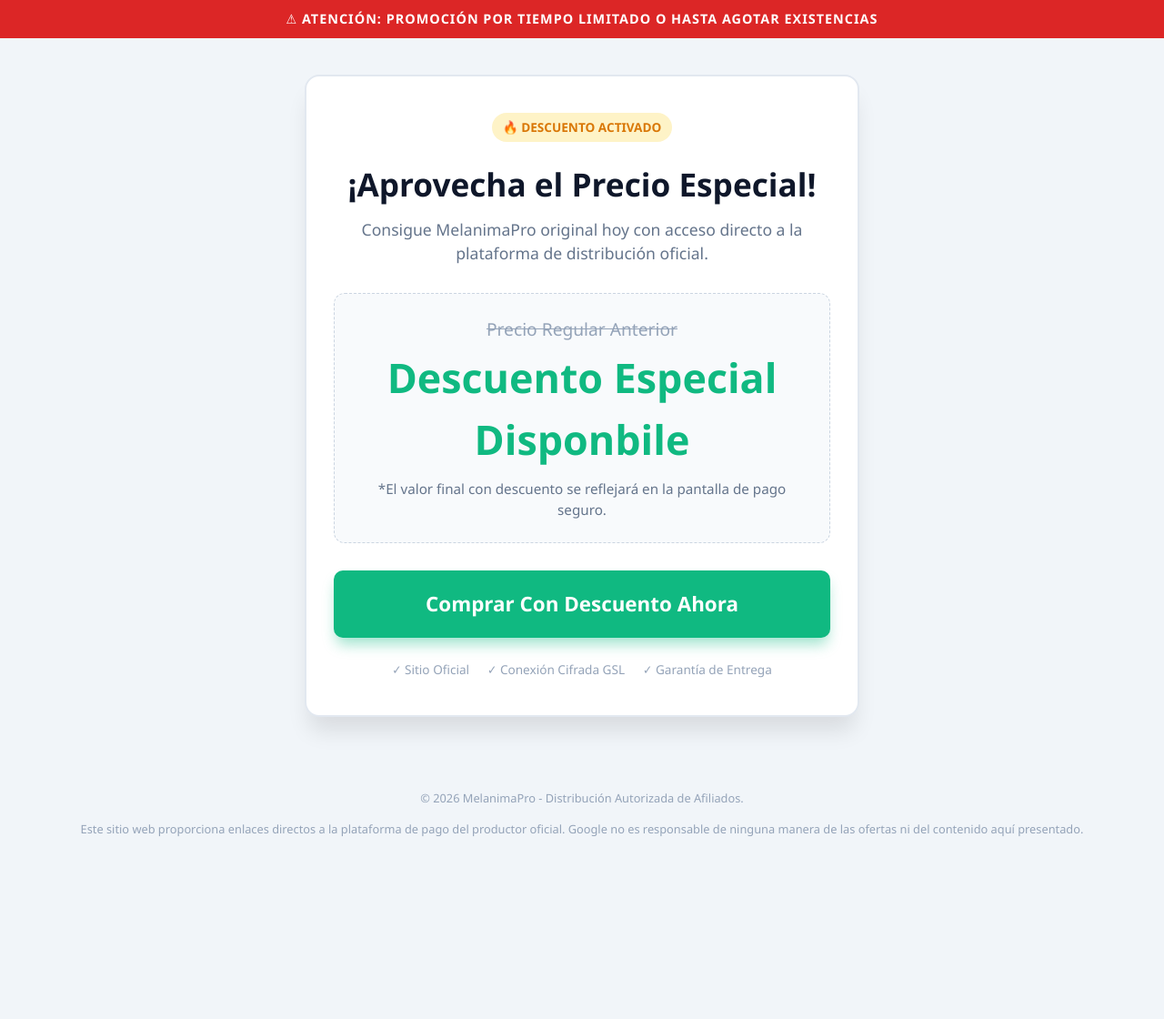
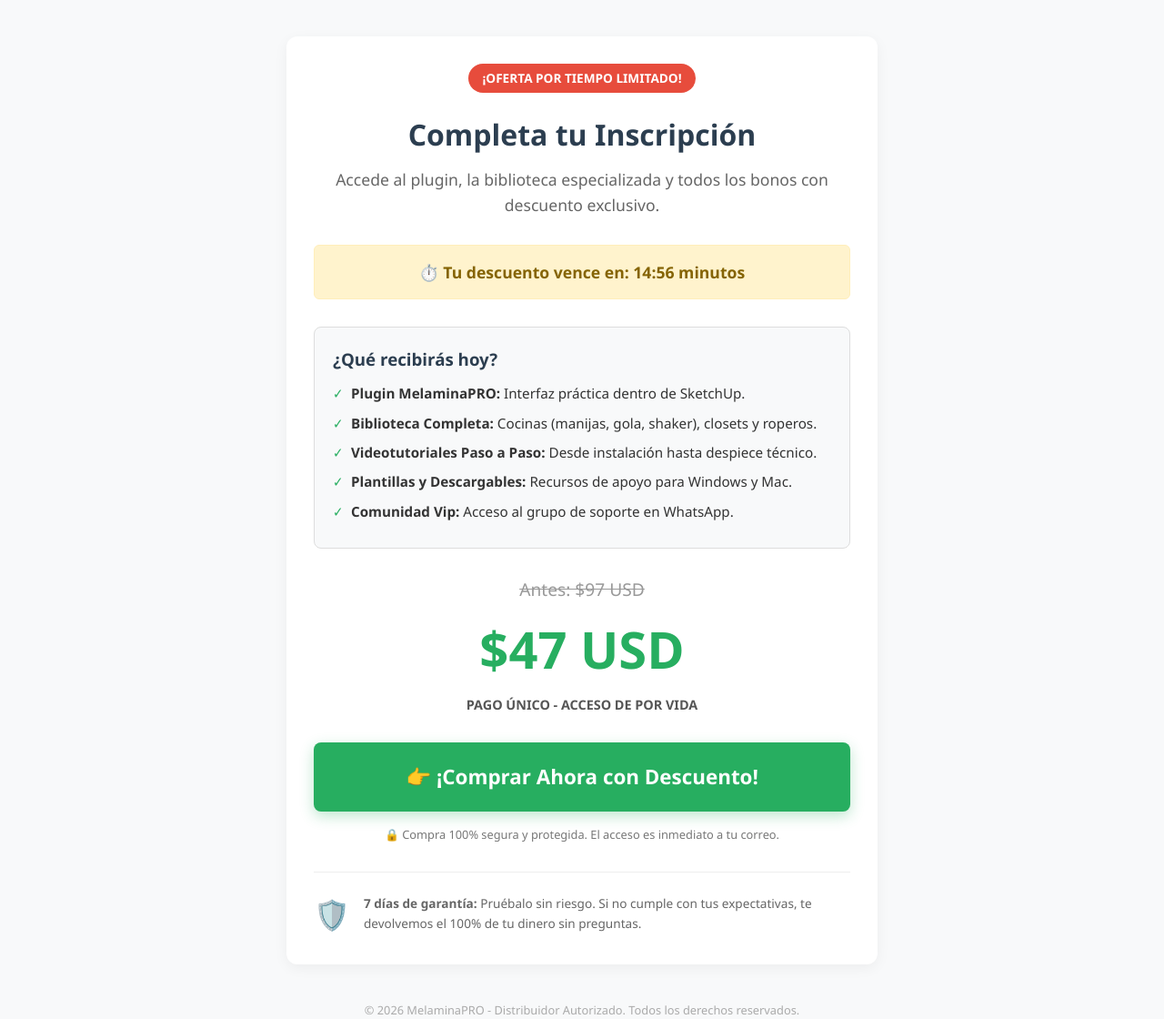
Before and after one commit to AtlasAff/Atlasaff---Repository, a plain HTML site: page melaminapro/oferta/index.html in a window 1280 px wide. Shown: the whole page at 91% size. Before the commit the page ends 960 px from the top, so only its background shows below. Drawn offline with Linux system fonts and the light colour scheme.

Commit message:
Update index.html

```diff
--- a/melaminapro/oferta/index.html
+++ b/melaminapro/oferta/index.html
@@ -3,62 +3,102 @@
 <head>
     <meta charset="UTF-8">
     <meta name="viewport" content="width=device-width, initial-scale=1.0">
-    <title>MelanimaPro - Oferta Exclusiva</title>
+    <title>Oferta Especial - MelaminaPRO</title>
     <style>
         :root {
-            --accent: #dc2626;
-            --primary: #10b981;
-            --primary-hover: #059669;
-            --dark: #1e293b;
-            --light: #f1f5f9;
+            --primary: #e67e22;
+            --dark: #2c3e50;
+            --light: #f8f9fa;
+            --text: #333;
+            --success: #27ae60;
         }
         * { box-sizing: border-box; margin: 0; padding: 0; font-family: 'Segoe UI', Tahoma, Geneva, Verdana, sans-serif; }
-        body { background-color: var(--light); color: #334155; line-height: 1.5; }
-        .promo-banner { background-color: var(--accent); color: white; text-align: center; padding: 10px 20px; font-weight: bold; font-size: 0.9rem; text-transform: uppercase; letter-spacing: 1px; }
-        .wrapper { max-width: 650px; margin: 40px auto; padding: 0 20px; }
-        .card { background: white; padding: 40px 30px; border-radius: 16px; box-shadow: 0 20px 25px -5px rgba(0,0,0,0.1); border: 2px solid #e2e8f0; text-align: center; }
-        h1 { color: #0f172a; font-size: 2.2rem; margin-bottom: 10px; }
-        .subtitle { color: #64748b; font-size: 1.1rem; margin-bottom: 30px; }
-        .price-box { background-color: #f8fafc; padding: 25px; border-radius: 12px; margin-bottom: 30px; border: 1px dashed #cbd5e1; }
-        .old-price { text-decoration: line-through; color: #94a3b8; font-size: 1.2rem; }
-        .new-price { color: var(--primary); font-size: 2.8rem; font-weight: 800; margin: 5px 0; }
-        .badge { display: inline-block; background-color: #fef3c7; color: #d97706; padding: 6px 12px; border-radius: 20px; font-size: 0.85rem; font-weight: bold; margin-bottom: 20px; }
-        .btn { display: block; background-color: var(--primary); color: white; text-decoration: none; padding: 20px; font-size: 1.4rem; font-weight: bold; border-radius: 10px; transition: all 0.3s ease; box-shadow: 0 10px 15px -3px rgba(16, 185, 129, 0.4); }
-        .btn:hover { background-color: var(--primary-hover); transform: translateY(-2px); }
-        .security { display: flex; justify-content: center; gap: 20px; margin-top: 25px; color: #94a3b8; font-size: 0.85rem; }
-        footer { text-align: center; padding: 40px 20px; color: #94a3b8; font-size: 0.8rem; margin-top: 40px; }
+        body { color: var(--text); background-color: var(--light); line-height: 1.6; text-align: center; }
+        .wrapper { max-width: 650px; margin: 40px auto; background: #fff; padding: 30px; border-radius: 12px; box-shadow: 0 4px 15px rgba(0,0,0,0.05); }
+        .badge { display: inline-block; background: #e74c3c; color: white; padding: 5px 15px; font-size: 0.85rem; font-weight: bold; border-radius: 50px; margin-bottom: 20px; text-transform: uppercase; }
+        h1 { font-size: 2rem; color: var(--dark); margin-bottom: 10px; }
+        .subtitle { color: #666; font-size: 1.1rem; margin-bottom: 30px; }
+
+        .box-product { background: var(--light); padding: 20px; border-radius: 8px; text-align: left; margin-bottom: 30px; border: 1px solid #ddd; }
+        .box-product h3 { color: var(--dark); margin-bottom: 10px; }
+        .box-product ul { list-style: none; }
+        .box-product ul li { margin-bottom: 8px; padding-left: 20px; position: relative; font-size: 0.95rem; }
+        .box-product ul li::before { content: "✓"; color: var(--success); font-weight: bold; position: absolute; left: 0; }
+
+        .timer-box { background: #fff3cd; color: #856404; border: 1px solid #ffeeba; padding: 15px; border-radius: 6px; font-weight: bold; margin-bottom: 30px; font-size: 1.1rem; }
+
+        .price-container { margin-bottom: 30px; }
+        .old-price { text-decoration: line-through; color: #999; font-size: 1.2rem; }
+        .current-price { font-size: 3.5rem; color: var(--success); font-weight: bold; margin: 5px 0; }
+        .payment-info { font-size: 0.9rem; color: #555; font-weight: bold; }
+
+        .btn-checkout { display: block; background: var(--success); color: white; padding: 20px; font-size: 1.4rem; font-weight: bold; text-decoration: none; border-radius: 8px; box-shadow: 0 5px 15px rgba(39, 174, 96, 0.3); transition: 0.3s; margin-bottom: 15px; }
+        .btn-checkout:hover { background: #219150; transform: translateY(-2px); }
+
+        .guarantee { display: flex; align-items: center; justify-content: center; gap: 15px; margin-top: 30px; padding-top: 20px; border-top: 1px solid #eee; font-size: 0.85rem; color: #666; text-align: left; }
+        .guarantee-badge { font-size: 2rem; }
+
+        footer { margin-top: 40px; color: #aaa; font-size: 0.8rem; }
     </style>
 </head>
 <body>
 
-    <div class="promo-banner">⚠ ATENCIÓN: Promoción por tiempo limitado o hasta agotar existencias</div>
+    <div class="wrapper">
+        <span class="badge">¡Oferta por tiempo limitado!</span>
+        <h1>Completa tu Inscripción</h1>
+        <p class="subtitle">Accede al plugin, la biblioteca especializada y todos los bonos con descuento exclusivo.</p>
 
-    <div class="wrapper">
-        <div class="card">
-            <span class="badge">🔥 DESCUENTO ACTIVADO</span>
-            <h1>¡Aprovecha el Precio Especial!</h1>
-            <p class="subtitle">Consigue MelanimaPro original hoy con acceso directo a la plataforma de distribución oficial.</p>
+        <div class="timer-box">
+            ⏱️ Tu descuento vence en: 15:00 minutos
+        </div>
 
-            <div class="price-box">
-                <p class="old-price">Precio Regular Anterior</p>
-                <p class="new-price">Descuento Especial Disponbile</p>
-                <p style="color: #64748b; font-size: 0.95rem; margin-top: 10px;">*El valor final con descuento se reflejará en la pantalla de pago seguro.</p>
-            </div>
+        <div class="box-product">
+            <h3>¿Qué recibirás hoy?</h3>
+            <ul>
+                <li><strong>Plugin MelaminaPRO:</strong> Interfaz práctica dentro de SketchUp.</li>
+                <li><strong>Biblioteca Completa:</strong> Cocinas (manijas, gola, shaker), closets y roperos.</li>
+                <li><strong>Videotutoriales Paso a Paso:</strong> Desde instalación hasta despiece técnico.</li>
+                <li><strong>Plantillas y Descargables:</strong> Recursos de apoyo para Windows y Mac.</li>
+                <li><strong>Comunidad Vip:</strong> Acceso al grupo de soporte en WhatsApp.</li>
+            </ul>
+        </div>
 
-            <a href="https://go.hotmart.com/V106526209Y?ap=eee4" class="btn" target="_self">Comprar Con Descuento Ahora</a>
+        <div class="price-container">
+            <p class="old-price">Antes: $97 USD</p>
+            <p class="current-price">$47 USD</p>
+            <p class="payment-info">PAGO ÚNICO - ACCESO DE POR VIDA</p>
+        </div>
 
-            <div class="security">
-                <span>✓ Sitio Oficial</span>
-                <span>✓ Conexión Cifrada GSL</span>
-                <span>✓ Garantía de Entrega</span>
+        <!-- REEMPLAZA EL LINK DE ABAJO CON TU LINK DE CHECKOUT DE HOTMART -->
+        <a href="https://go.hotmart.com/V106526209Y?ap=eee4" class="btn-checkout">👉 ¡Comprar Ahora con Descuento!</a>
+
+        <p style="font-size: 0.8rem; color: #777;">🔒 Compra 100% segura y protegida. El acceso es inmediato a tu correo.</p>
+
+        <div class="guarantee">
+            <div class="guarantee-badge">🛡️</div>
+            <div>
+                <strong>7 días de garantía:</strong> Pruébalo sin riesgo. Si no cumple con tus expectativas, te devolvemos el 100% de tu dinero sin preguntas.
             </div>
         </div>
     </div>
 
     <footer>
-        <p>© 2026 MelanimaPro - Distribución Autorizada de Afiliados.</p>
-        <p style="margin-top: 15px; line-height: 1.4;">Este sitio web proporciona enlaces directos a la plataforma de pago del productor oficial. Google no es responsable de ninguna manera de las ofertas ni del contenido aquí presentado.</p>
+        <p>&copy; 2026 MelaminaPRO - Distribuidor Autorizado. Todos los derechos reservados.</p>
     </footer>
+
+    <script>
+        // Script simples de contagem regressiva para dar urgência (15 minutos fictícios que resetam)
+        let time = 15 * 60;
+        const timerElement = document.querySelector('.timer-box');
+
+        setInterval(() => {
+            let minutes = Math.floor(time / 60);
+            let seconds = time % 60;
+            seconds = seconds < 10 ? '0' + seconds : seconds;
+            timerElement.innerHTML = `⏱️ Tu descuento vence en: ${minutes}:${seconds} minutos`;
+            if (time > 0) time--;
+        }, 1000);
+    </script>
 
 </body>
 </html>
```
